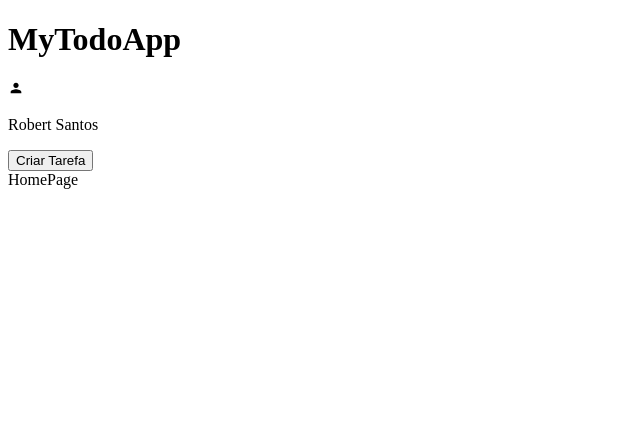
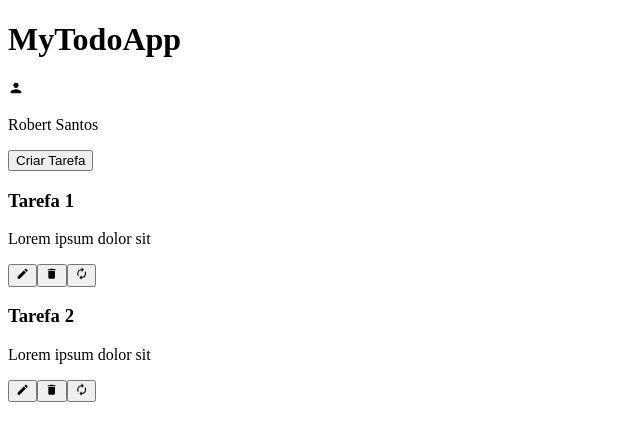
Before and after one commit to robertsantosti/mytodoapp, a React (Vite) app: page / in a window 1280 px wide. Shown: the top 440 px of the page, without its empty margins (0-640 px from the left). Built offline with nearby package versions, Linux system fonts and the light colour scheme.

Commit message:
Inserindo cards na pagina home

```diff
--- a/src/pages/home/HomePage.jsx
+++ b/src/pages/home/HomePage.jsx
@@ -1,6 +1,28 @@
+import { CardComponent } from '../../components/card/CardComponent'
+
+const todos = [
+  {
+    id: 1,
+    title: 'Tarefa 1',
+    description: 'Lorem ipsum dolor sit',
+    status: false,
+  },
+  {
+    id: 2,
+    title: 'Tarefa 2',
+    description: 'Lorem ipsum dolor sit',
+    status: true,
+  },
+]
 
 export const HomePage = () => {
   return (
-    <div>HomePage</div>
+    <div className="HomeContainer">
+      <div className="CardsContainer">
+        { todos.map(todo =>
+          <CardComponent todo={todo} key={todo.id}/>
+        )}
+      </div>
+    </div>
   )
 }
```
